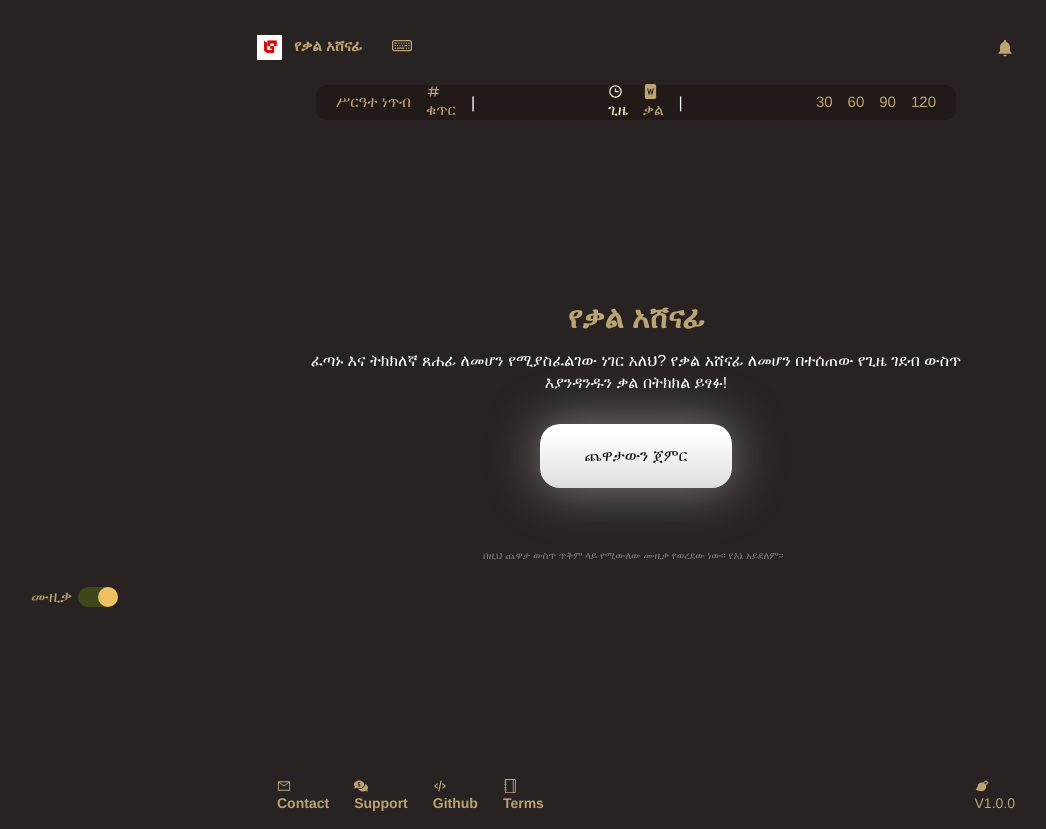
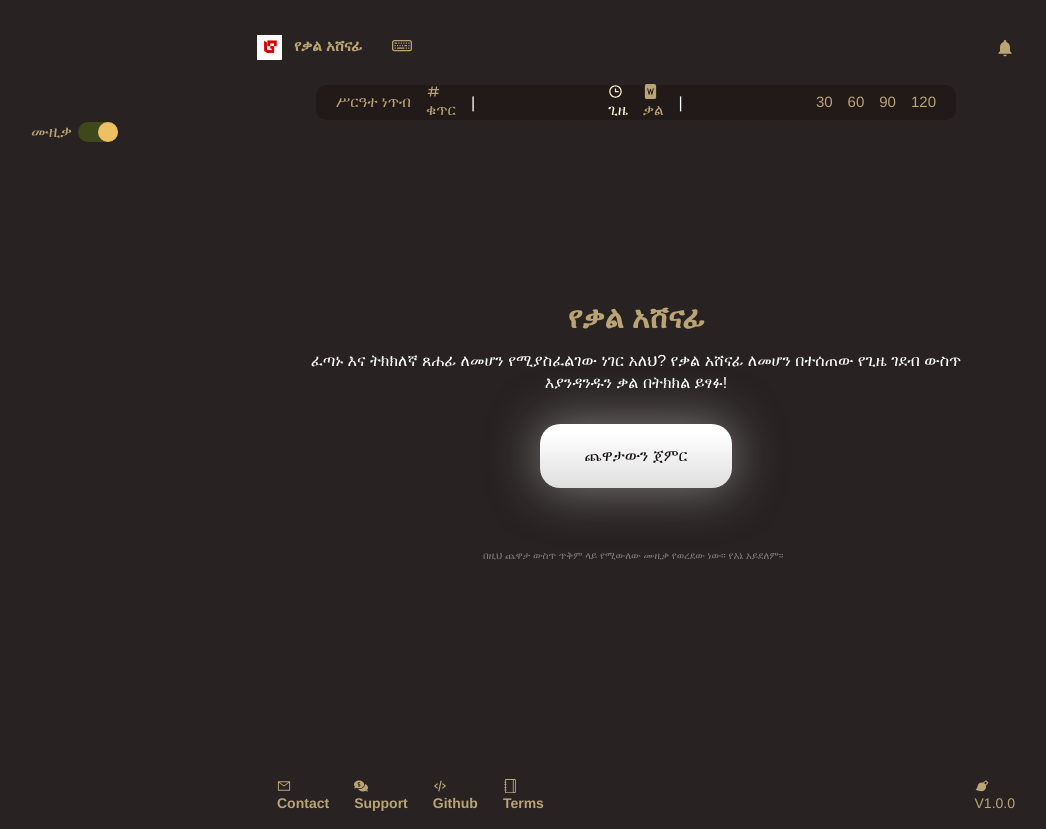
Before and after one commit to girumgizachew1/type-game, a React (Vite) app: page / in a window 1280 px wide. Shown: the whole page, without its empty margins (4-1050 px from the left). Built offline with nearby package versions, Linux system fonts and the light colour scheme.

Commit message:
fixed some language problems

```diff
--- a/src/styles/components/_game.scss
+++ b/src/styles/components/_game.scss
@@ -183,7 +183,7 @@
 
 .beater__audio-control {
   position: absolute;
-  bottom: $padding-md;
+  top: 10rem;
   left: $padding-md;
   color: #bba474;
   display: flex;
```
